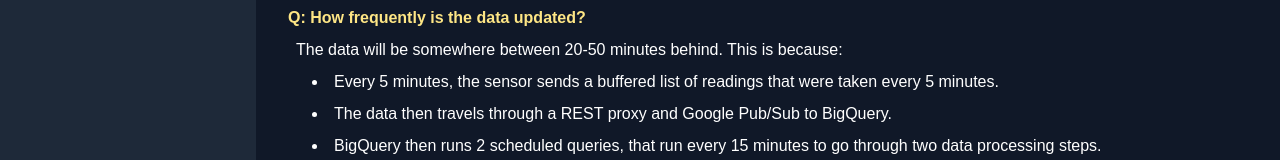
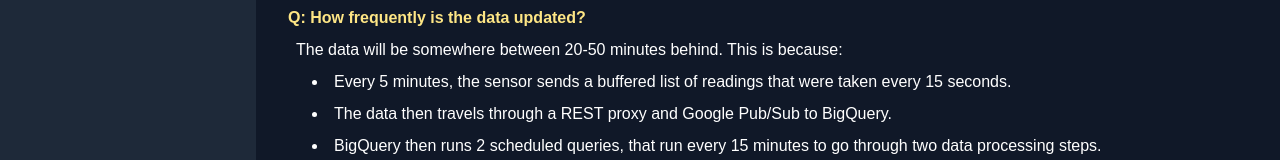
Before and after one commit to kden/sunlight_sensor_gcp, a Next.js app in the folder sunlight_web_app/: page /help in a window 1280 px wide. Shown: the part 446-606 px from the top of the page. Built offline with nearby package versions, Linux system fonts and the light colour scheme.

Commit message:
Update page.tsx
Typo

```diff
--- a/sunlight_web_app/app/help/page.tsx
+++ b/sunlight_web_app/app/help/page.tsx
@@ -59,7 +59,7 @@ export default function HelpPage() {
           <dd className="mt-2 pl-2 text-white">
             The data will be somewhere between 20-50 minutes behind. This is because:
             <ol className="list-disc list-inside space-y-2 mt-2 pl-4">
-              <li>Every 5 minutes, the sensor sends a buffered list of readings that were taken every 5 minutes.</li>
+              <li>Every 5 minutes, the sensor sends a buffered list of readings that were taken every 15 seconds.</li>
               <li>The data then travels through a REST proxy and Google Pub/Sub to BigQuery.</li>
               <li>BigQuery then runs 2 scheduled queries, that run every 15 minutes to go through two data processing steps.</li>
               <li>Finally, every 15 minutes a scheduled function downsamples and transfers that data to Firestore where it is used by the web app.</li>
```
